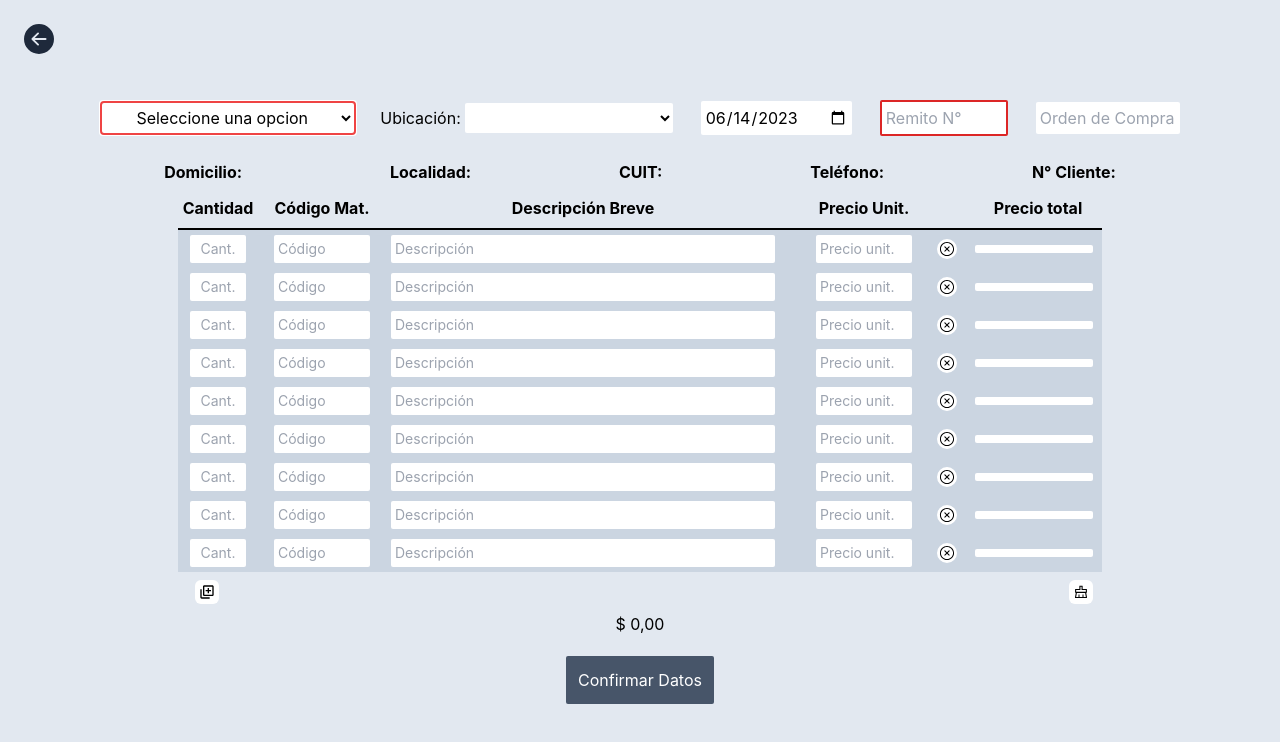
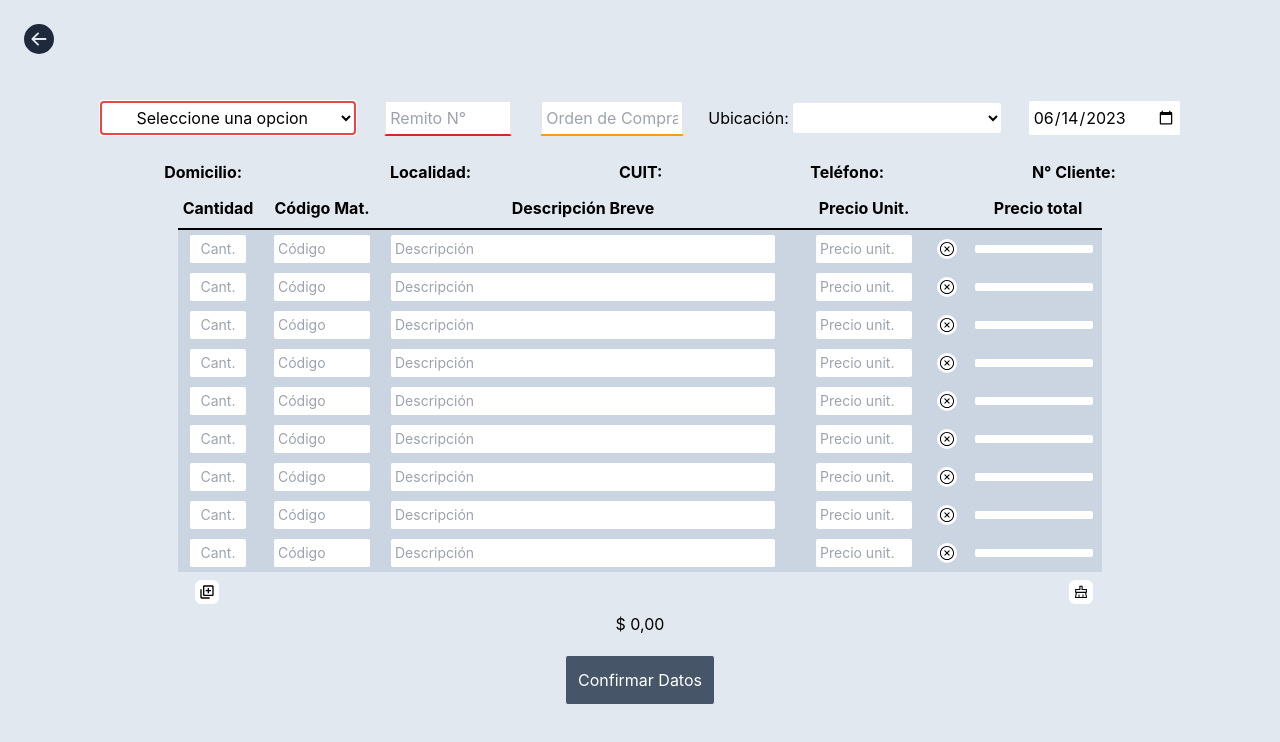
Before and after one commit to fmancilla00/Sistema-Remitos, a React (Vite) app: page /remitir in a window 1280 px wide. Shown: the top 742 px of the page. Built offline with nearby package versions, Linux system fonts and the light colour scheme.

Commit message:
Ajustes colores

```diff
--- a/src/components/Encabezado.jsx
+++ b/src/components/Encabezado.jsx
@@ -49,15 +49,15 @@ export default function Encabezado({ register, getValues, setValue, setInfoHead,
     <div className=' container text-black flex flex-col justify-center items-center gap-4'>
       <div className='flex justify-center items-center gap-5'>
         <ListaProveedores register={register} handle={handleSelect} selected={selected} />
+          <input  {...register('head.remito')}
+            className={ ( watch('head.remito') ? '' : 'border-2 border-b-red-600 outline-2 outline-red-600 ') + 'w-32 p-1 m-1 text-base rounded-sm'} onBlur={handleBlur} type="text" placeholder='Remito N°' />
+          <input {...register('head.OC')} className={( watch('head.OC') ? '' : ' border-2 border-b-amber-500 outline-2 outline-amber-500 ') +  'p-1 m-1 rounded-sm w-36'} type="text" placeholder='Orden de Compra' />
         <label>Ubicación:
           <select className='p-1 m-1 bg-white rounded-sm w-52' {...register('head.ubiIndex')} onChange={handleUbi}>{data.ubicacion && data.ubicacion.map((ubi, index) => {
             return <option  value={index} key={ubi.localidad}>{ubi.localidad}, {ubi.direccion}</option>
           })}</select>
         </label>
         <input type="date" className='p-1 m-1 bg-white rounded-sm' {...register('head.fecha', {value: fechaDefault})} />
-        <input  {...register('head.remito')}
-          className={ ( watch('head.remito') ? '' : 'border-2 border-red-600 outline-2 outline-red-600 ') + 'w-32 p-1 m-1 text-base rounded-sm'} onBlur={handleBlur} type="text" placeholder='Remito N°' />
-        <input {...register('head.OC')} className='p-1 m-1 rounded-sm w-36' type="text" placeholder='Orden de Compra' />
       </div>
 
       <div className='flex items-center  justify-around  p-1 w-full gap-5'>
--- a/src/components/ListaProveedores.jsx
+++ b/src/components/ListaProveedores.jsx
@@ -11,7 +11,7 @@ export default function ListaProveedores({handle, register, selected}) {
 
   return (
 
-    <select autoFocus required {...register('head.empresa')} className={ (selected ? '' : ' border-2 border-red-500 outline-2 outline-red-500') + ' p-1 m-1 bg-white text-center px-3 w-64 rounded-sm text-base'} onChange={handle} name="" id="">
+    <select autoFocus required {...register('head.empresa')} className={ (selected ? '' : ' border-2 border-b-red-500 outline-2 outline-red-500') + ' p-1 m-1 bg-white text-center px-3 w-64 rounded-sm text-base'} onChange={handle} name="" id="">
       <option disabled selected value="none">Seleccione una opcion</option>
       {proveedores.map(proveedor => {
         return <option className='p-1 m-1' value={proveedor.razon} key={proveedor.razon}>{proveedor.razon}</option>
```
